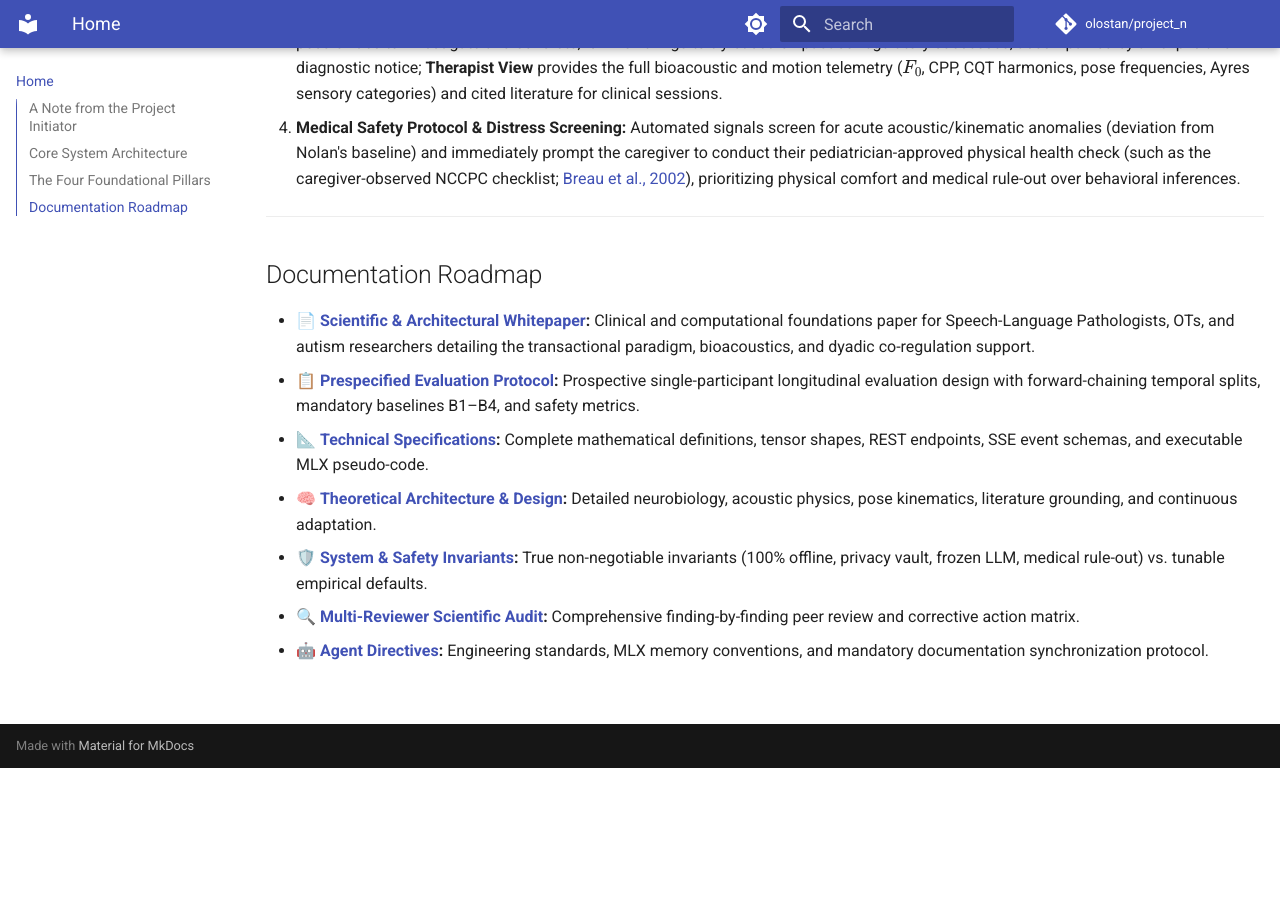
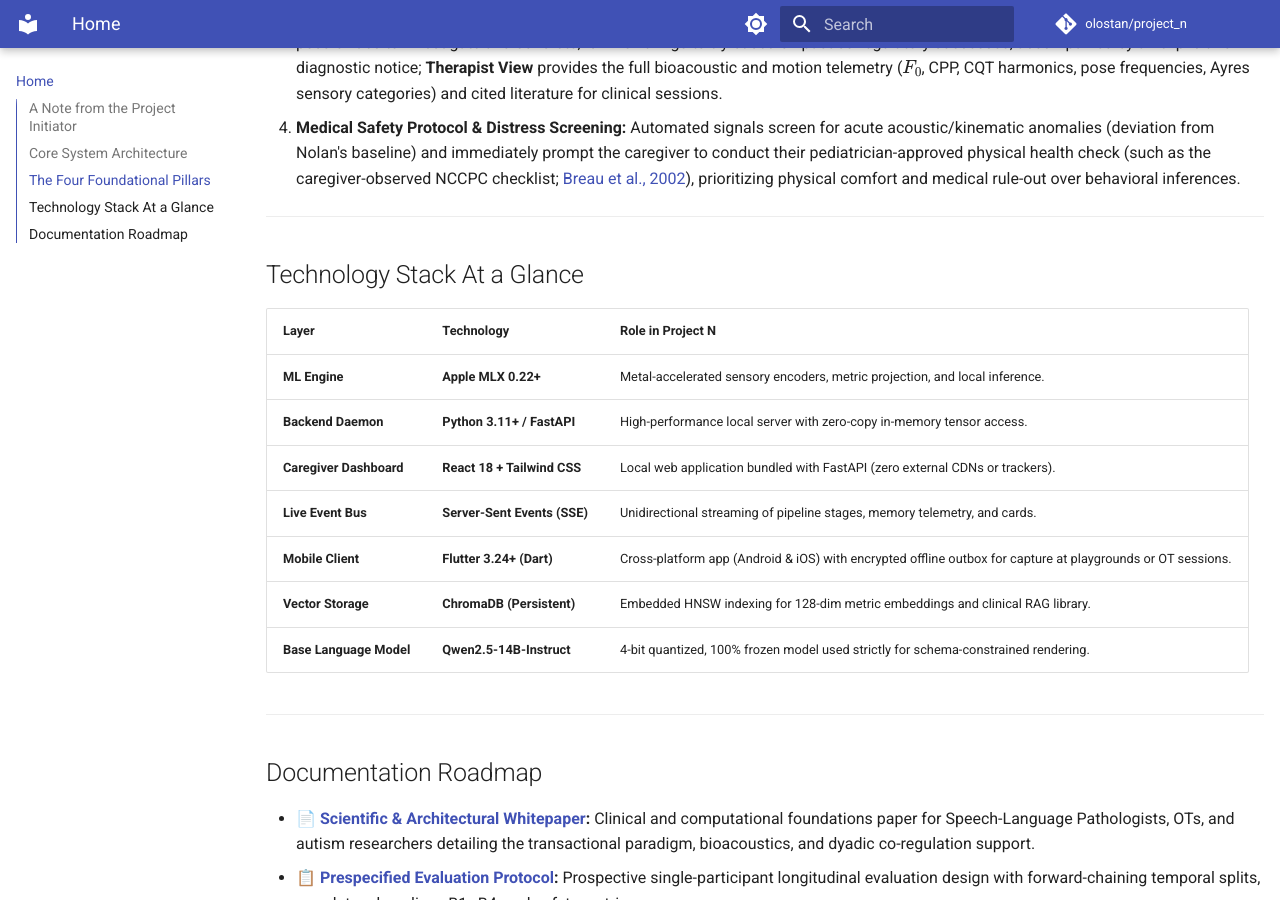
Before and after one commit to olostan/project_n, an MkDocs documentation site: the page built from docs/index.md, in a window 1280 px wide and 900 px high, scrolled down 3009 px. Built offline with MkDocs 1.6.1 and Material for MkDocs 9.7.7, drawn with Linux system fonts in a browser that asks for light colours; comment, search, counter and statistics services are not loaded; before the commit the page ends 3777 px from its top, so only the background shows below that.

Commit message:
docs & arch: unify documentation in docs/, eliminate duplicate files and loose symlinks, and streamline root README.md

```diff
--- a/docs/index.md
+++ b/docs/index.md
@@ -71,12 +71,26 @@ graph LR
 
 ---
 
+## Technology Stack At a Glance
+
+| Layer | Technology | Role in Project N |
+| :--- | :--- | :--- |
+| **ML Engine** | **Apple MLX 0.22+** | Metal-accelerated sensory encoders, metric projection, and local inference. |
+| **Backend Daemon** | **Python 3.11+ / FastAPI** | High-performance local server with zero-copy in-memory tensor access. |
+| **Caregiver Dashboard** | **React 18 + Tailwind CSS** | Local web application bundled with FastAPI (zero external CDNs or trackers). |
+| **Live Event Bus** | **Server-Sent Events (SSE)** | Unidirectional streaming of pipeline stages, memory telemetry, and cards. |
+| **Mobile Client** | **Flutter 3.24+ (Dart)** | Cross-platform app (Android & iOS) with encrypted offline outbox for capture at playgrounds or OT sessions. |
+| **Vector Storage** | **ChromaDB (Persistent)** | Embedded HNSW indexing for 128-dim metric embeddings and clinical RAG library. |
+| **Base Language Model** | **Qwen2.5-14B-Instruct** | 4-bit quantized, 100% frozen model used strictly for schema-constrained rendering. |
+
+---
+
 ## Documentation Roadmap
 
 - 📄 **[Scientific & Architectural Whitepaper](WHITE_PAPER.md):** Clinical and computational foundations paper for Speech-Language Pathologists, OTs, and autism researchers detailing the transactional paradigm, bioacoustics, and dyadic co-regulation support.
 - 📋 **[Prespecified Evaluation Protocol](evaluation_protocol.md):** Prospective single-participant longitudinal evaluation design with forward-chaining temporal splits, mandatory baselines B1–B4, and safety metrics.
-- 📐 **[Technical Specifications](specs.md):** Complete mathematical definitions, tensor shapes, REST endpoints, SSE event schemas, and executable MLX pseudo-code.
-- 🧠 **[Theoretical Architecture & Design](design.md):** Detailed neurobiology, acoustic physics, pose kinematics, literature grounding, and continuous adaptation.
-- 🛡️ **[System & Safety Invariants](invariants.md):** True non-negotiable invariants (100% offline, privacy vault, frozen LLM, medical rule-out) vs. tunable empirical defaults.
+- 📐 **[Technical Specifications](SPECS.md):** Complete mathematical definitions, tensor shapes, REST endpoints, SSE event schemas, and executable MLX pseudo-code.
+- 🧠 **[Theoretical Architecture & Design](DESIGN.md):** Detailed neurobiology, acoustic physics, pose kinematics, literature grounding, and continuous adaptation.
+- 🛡️ **[System & Safety Invariants](INVARIANTS.md):** True non-negotiable invariants (100% offline, privacy vault, frozen LLM, medical rule-out) vs. tunable empirical defaults.
 - 🔍 **[Multi-Reviewer Scientific Audit](REVIEW_REFINEMENTS.md):** Comprehensive finding-by-finding peer review and corrective action matrix.
-- 🤖 **[Agent Directives](agents.md):** Engineering standards, MLX memory conventions, and mandatory documentation synchronization protocol.
+- 🤖 **[Agent Directives](AGENTS.md):** Engineering standards, MLX memory conventions, and mandatory documentation synchronization protocol.
--- a/mkdocs.yml
+++ b/mkdocs.yml
@@ -77,7 +77,7 @@ nav:
       - Multi-Reviewer Audit: REVIEW_REFINEMENTS.md
       - Review Raw Source: report-source.md
   - Engineering Architecture:
-      - Theoretical Design: design.md
-      - Technical Specifications: specs.md
-      - System Invariants: invariants.md
-      - Autonomous Agent Directives: agents.md
+      - Theoretical Design: DESIGN.md
+      - Technical Specifications: SPECS.md
+      - System Invariants: INVARIANTS.md
+      - Autonomous Agent Directives: AGENTS.md
```
Also changed, not shown: AGENTS.md (+11 -11 lines), INVARIANTS.md (+2 -2 lines), README.md (+92 -74 lines), REVIEW_REFINEMENTS.md (deleted, +0 -1 lines), WHITE_PAPER.md (deleted, +0 -1 lines), docs/design.md (deleted, +0 -1 lines), docs/report-source.md (+1 -1 lines), docs/specs.md (deleted, +0 -1 lines), evaluation_protocol.md (deleted, +0 -1 lines), docs/AGENTS.md (renamed from docs/agents.md), docs/DESIGN.md (renamed from DESIGN.md), docs/INVARIANTS.md (renamed from docs/invariants.md), docs/SPECS.md (renamed from SPECS.md).
